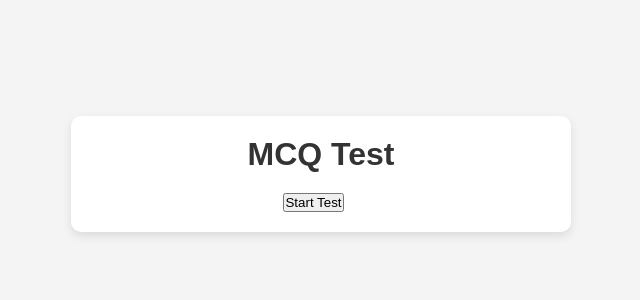
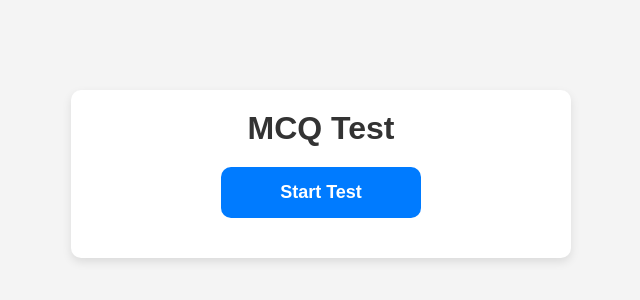
Before and after one commit to ytstudio22/iqforfun, a plain HTML site: page index.html in a window 1280 px wide. Shown: the part 226-526 px from the top of the page, without its empty margins (319-959 px from the left). Drawn offline with Linux system fonts and the light colour scheme.

Commit message:
Update styles.css

```diff
--- a/styles.css
+++ b/styles.css
@@ -30,6 +30,31 @@ body {
 h1 {
     color: #333;
     margin-bottom: 20px;
+}
+
+/* Styling for the Start and Retake Test buttons */
+.start-btn {
+    background-color: #007bff; /* Primary blue color */
+    color: white;
+    padding: 15px 30px;
+    border: none;
+    font-size: 18px;
+    cursor: pointer;
+    border-radius: 10px;
+    width: 200px;
+    margin: 20px auto;
+    display: block;
+    font-weight: bold;
+    transition: background-color 0.3s ease;
+}
+
+.start-btn:hover {
+    background-color: #0056b3; /* Darker blue on hover */
+}
+
+.start-btn:disabled {
+    background-color: #ccc;
+    cursor: not-allowed;
 }
 
 /* Flashcard styling for the questions */
```
